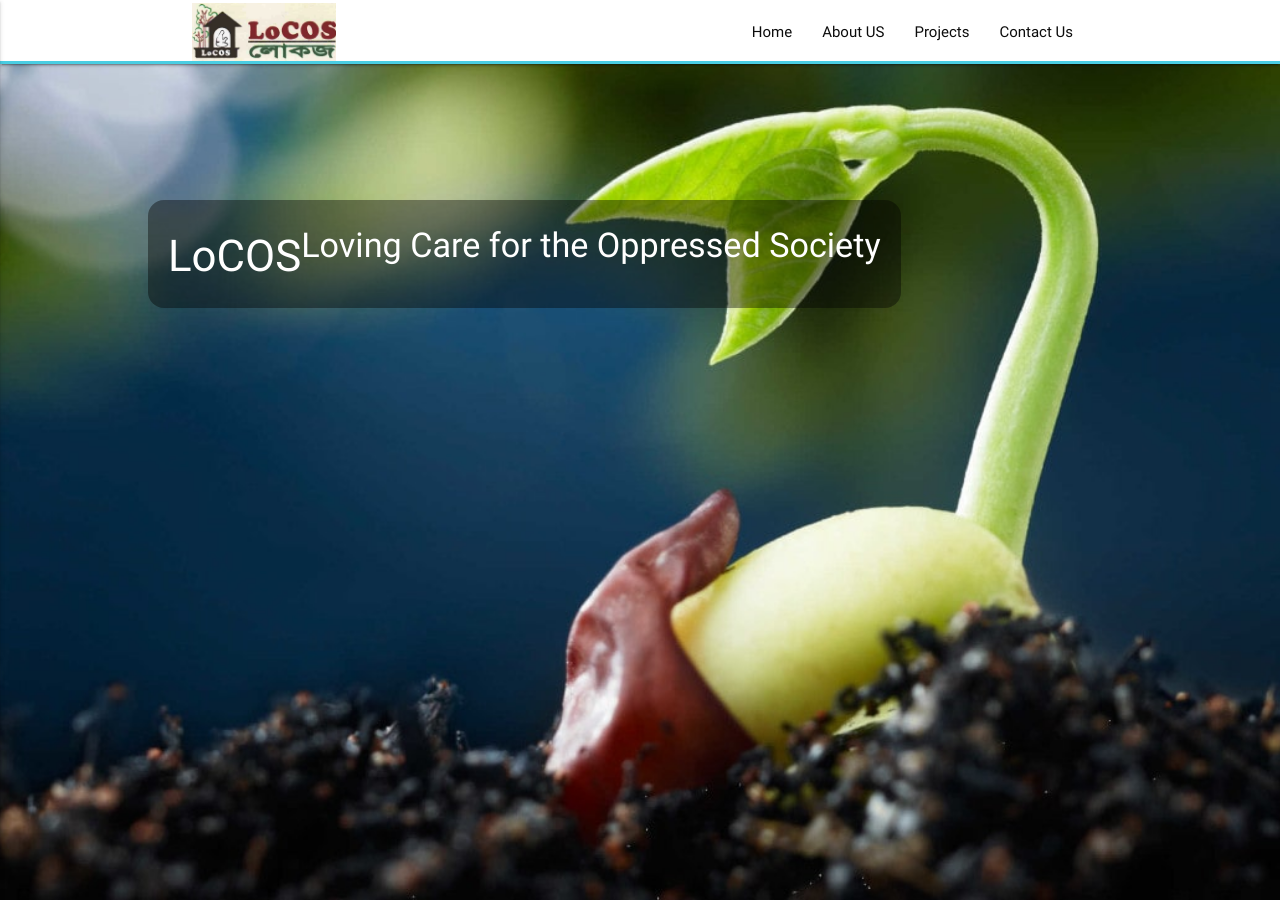
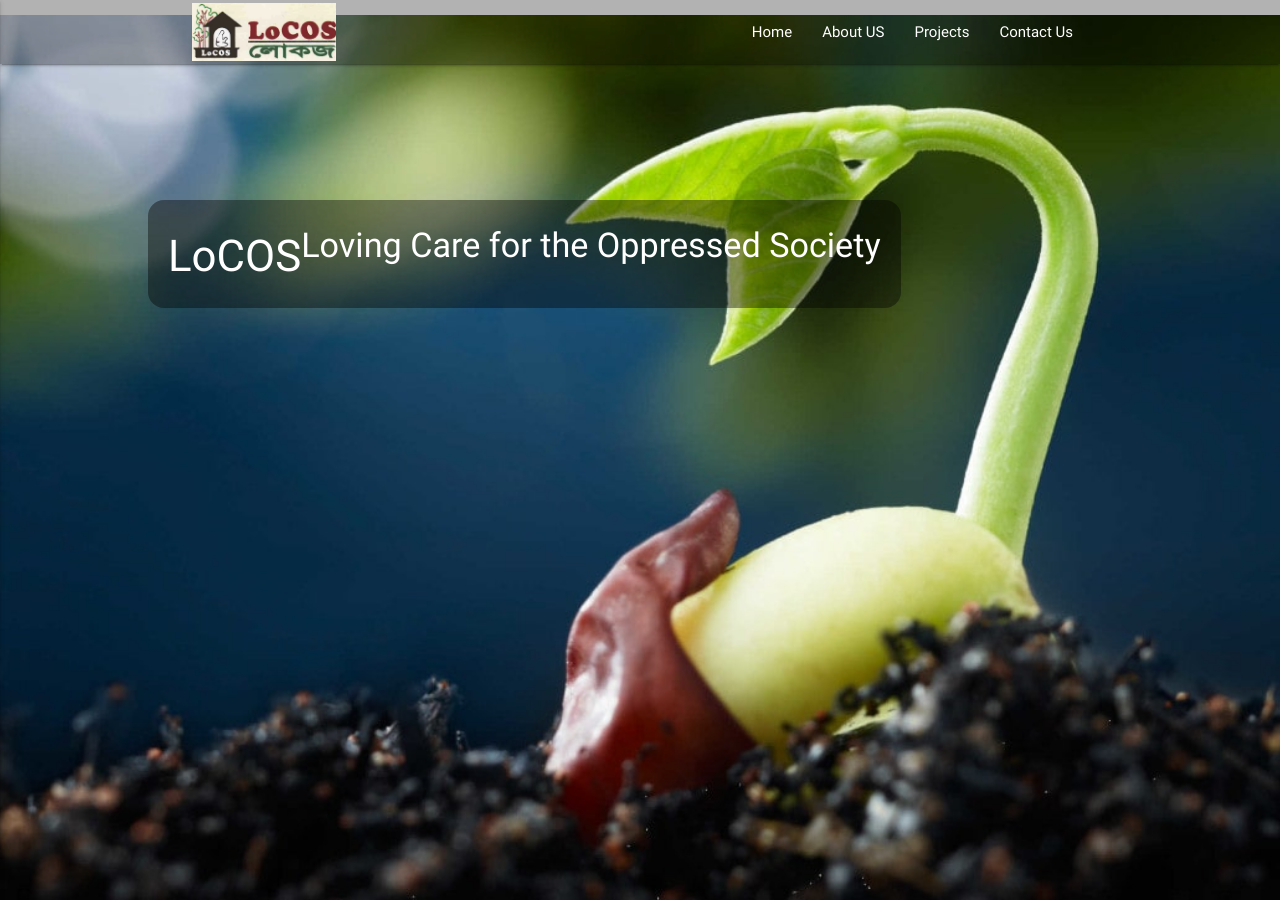
Before and after one commit to locosbd/locosbd.github.io, a Jekyll site: the page built from index.md, in a window 1280 px wide and 900 px high. Built offline with Jekyll 4.4.1, drawn with Linux system fonts in a browser that asks for light colours.

Commit message:
changed homepage

```diff
--- a/_sass/materialize/components/_navbar.scss
+++ b/_sass/materialize/components/_navbar.scss
@@ -1,7 +1,7 @@
 .mainNav{
   position: fixed;
-  background-color: white !important;
-  border-bottom: 3px solid #4acde2;
+  background-color: rgba(0, 0, 0, .3) !important;
+  //border-bottom: 3px solid #4acde2;
   z-index: 999;
   top: 0;
 }
--- a/_sass/materialize/components/_variables.scss
+++ b/_sass/materialize/components/_variables.scss
@@ -243,7 +243,7 @@
 $navbar-height-mobile: 56px !default;
 $navbar-line-height-mobile: $navbar-height-mobile !default;
 $navbar-font-size: 1rem !default;
-$navbar-font-color: #0c0c0c !default;
+$navbar-font-color: #fff !default;
 $navbar-brand-font-size: 2.1rem !default;
 
 // 15. Side Navigation
```
